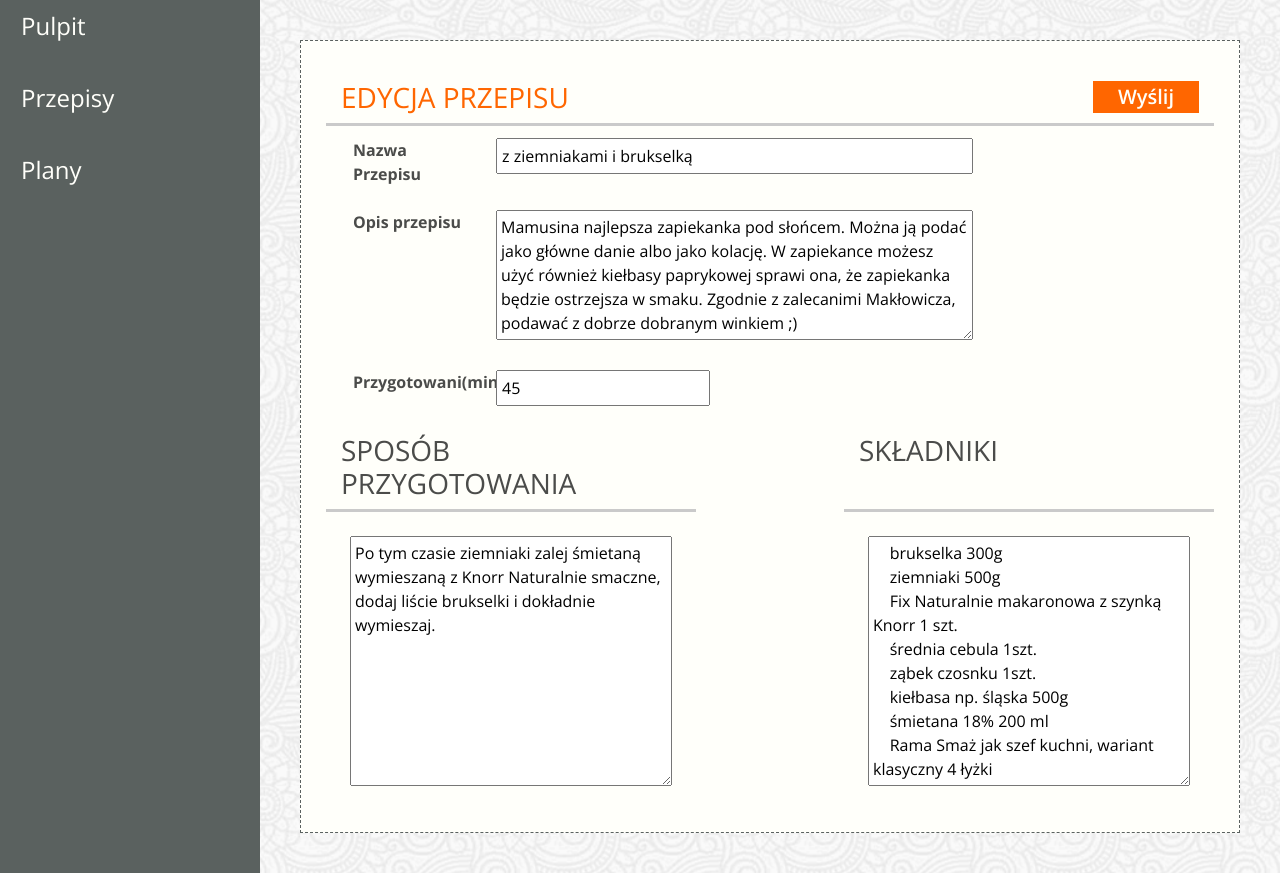
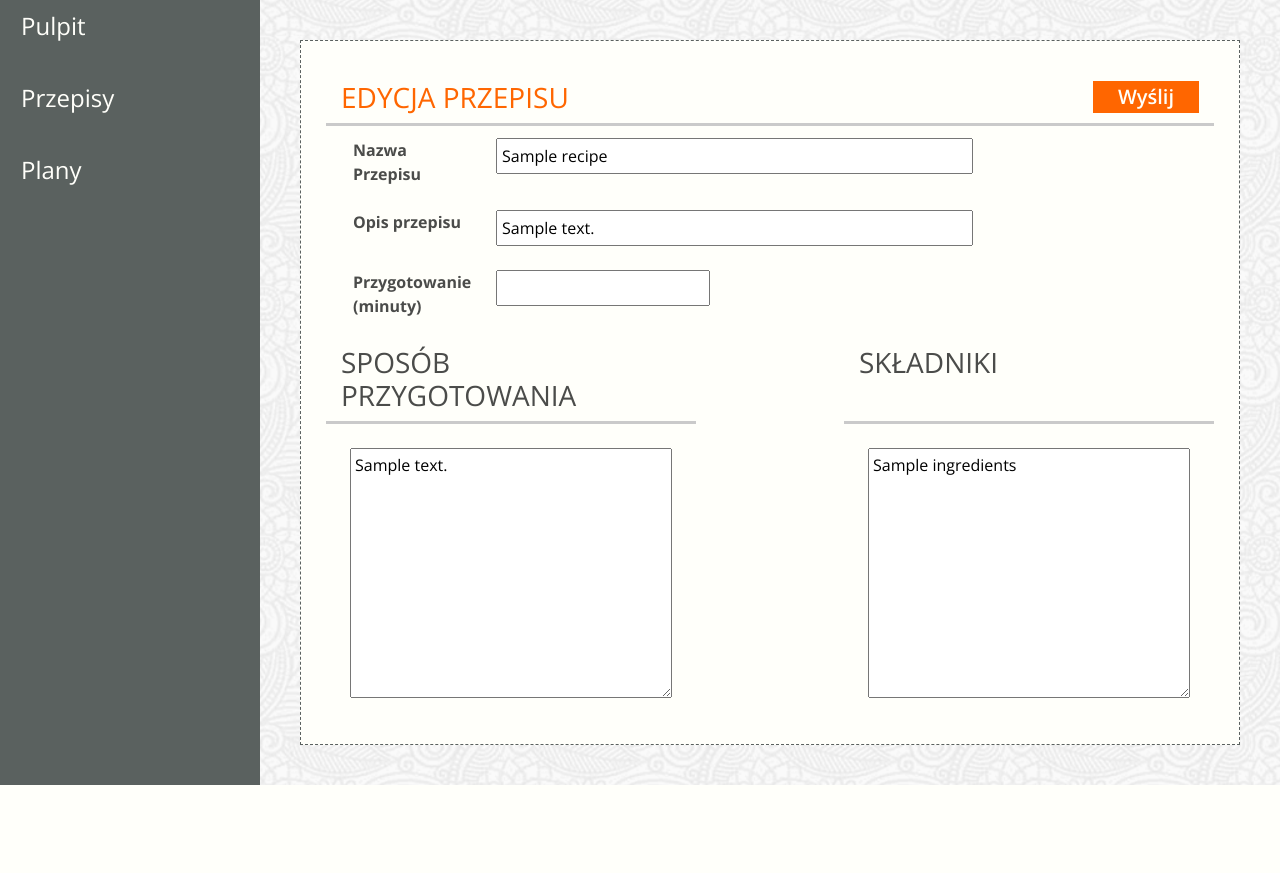
Before and after one commit to scrumlab-warsaw/scrum_project, a Django app: template jedzonko/templates/app-edit-recipe.html in a window 1280 px wide. Shown: the part 84-957 px from the top of the page. After the commit the page ends 869 px from the top, so only its background shows below. Run offline with Django 3.2, Linux system fonts and the light colour scheme; the template is opened without the code that fills it: most values are stand-ins (such as "Sample title", 1, 10 or a date in 2020); some libraries are stand-ins or nearby versions; some web fonts are replaced.

Commit message:
dodana strona na której można modyfikować przepis. Zablokowałem możliwość dodania dokładnie takiego samego przepisu. W formularzu w HTML nie dodawałem pola hidden dla id przepisu

```diff
--- a/jedzonko/templates/app-edit-recipe.html
+++ b/jedzonko/templates/app-edit-recipe.html
@@ -7,6 +7,7 @@
         <div class="row border-bottom border-3">
             <div class="col"><h3 class="color-header text-uppercase">Edycja
                 przepisu</h3></div>
+            <div style="color:red"><b>{{ error_message }}</b></div>
             <div class="col d-flex justify-content-end mb-2">
                 <form method="POST">
                     {% csrf_token %}
@@ -22,18 +23,20 @@
             <tr class="d-flex">
                 <th scope="row" class="col-2">Nazwa Przepisu</th>
                 <td class="col-7">
-                    <input class="w-100 p-1" value="z ziemniakami i brukselką">
+                    <input class="w-100 p-1" name="name" value="{{ recipe.name }}">
                 </td>
             </tr>
             <tr class="d-flex">
                 <th scope="row" class="col-2">Opis przepisu</th>
-                <td class="col-7"><textarea class="w-100 p-1" rows="5">Mamusina najlepsza zapiekanka pod słońcem. Można ją podać jako główne danie albo jako kolację. W zapiekance możesz użyć również kiełbasy paprykowej sprawi ona, że zapiekanka będzie ostrzejsza w smaku. Zgodnie z zalecanimi Makłowicza, podawać z dobrze dobranym winkiem ;)</textarea>
+                <td class="col-7"><input type="text" name="description" class="w-100 p-1" rows="5" value="{{ recipe.description }}">
                 </td>
             </tr>
             <tr class="d-flex">
-                <th scope="row" class="col-2">Przygotowani(minuty)</th>
+                <th scope="row" class="col-2">Przygotowanie
+                    (minuty)</th>
                 <td class="col-3">
-                    <input class="p-1" type="number" value="45">
+                    <input class="p-1" name="preparation_time" type="number"
+                           value="{{ recipe.preparation_time }}" min="1" step="1">
                 </td>
             </tr>
             </tbody>
@@ -48,22 +51,12 @@
         </div>
         <div class="row d-flex">
             <div class="col-5 p-4">
-                <textarea class="w-100 p-1" rows="10">Po tym czasie ziemniaki zalej śmietaną wymieszaną z Knorr Naturalnie smaczne, dodaj liście brukselki i dokładnie wymieszaj.</textarea>
+                <textarea name="preparation_description" class="w-100 p-1" rows="10">{{ recipe.preparation_description }}</textarea>
             </div>
             <div class="col-2"></div>
 
             <div class="col-5 p-4">
-                                    <textarea class="w-100 p-1" rows="10">
-    brukselka 300g
-    ziemniaki 500g
-    Fix Naturalnie makaronowa z szynką Knorr 1 szt.
-    średnia cebula 1szt.
-    ząbek czosnku 1szt.
-    kiełbasa np. śląska 500g
-    śmietana 18% 200 ml
-    Rama Smaż jak szef kuchni, wariant klasyczny 4 łyżki
-    gałązka tymianku 1 szt.
-                                    </textarea>
+                 <textarea name="ingredients" class="w-100 p-1" rows="10">{{ recipe.ingredients }}</textarea>
                 </form>
             </div>
         </div>
--- a/scrumlab/urls.py
+++ b/scrumlab/urls.py
@@ -17,7 +17,7 @@ from django.contrib import admin
 from django.urls import path
 from jedzonko.views import (
     IndexView, main_page, Dashobard, recipe_list, plan_list, recipe_add, recipe_details,
-    RecipeModify, plan_details, plan_add, AddMealToPlan,
+    recipe_modify, plan_details, plan_add, AddMealToPlan,
     )
 
 
@@ -30,7 +30,7 @@ urlpatterns = [
     path('recipe/<int:recipe_id>/', recipe_details, name="recipe_details"),
     path('recipe/list/', recipe_list, name="recipe_list"),
     path('recipe/add/', recipe_add),
-    path('recipe/modify/<int:recipe_id>', RecipeModify.as_view()),
+    path('recipe/modify/<int:recipe_id>', recipe_modify),
     path('plan/<int:plan_id>/', plan_details , name='plan_details'),
     path('plan/list/', plan_list),
     path('plan/add/', plan_add),
```
Also changed, not shown: jedzonko/views.py (+39 -6 lines).
